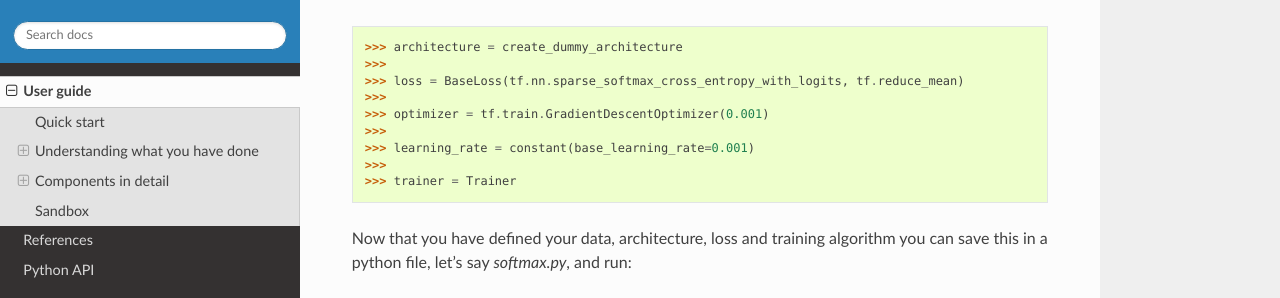
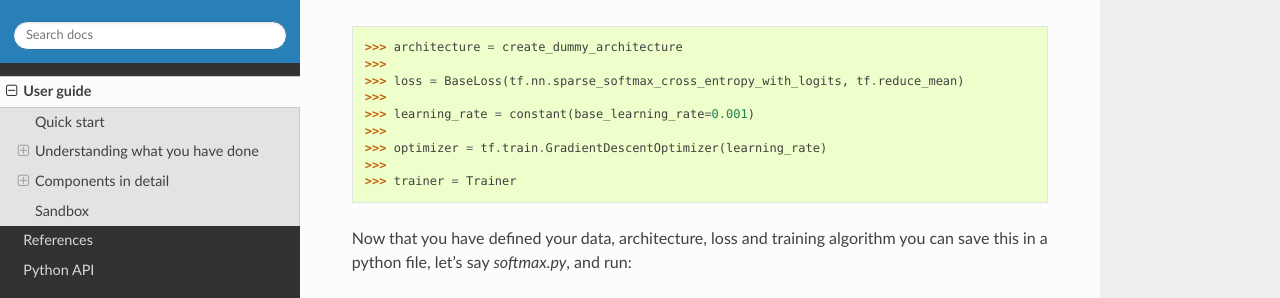
Before and after one commit to bioidiap/bob.learn.tensorflow, a Sphinx documentation site: the page built from doc/user_guide.rst, in a window 1280 px wide and 900 px high, scrolled down 756 px. Shown: the part 153-451 px from the top of the window. Built offline with Sphinx 7.4.7 and the Read the Docs theme 2.0.0, drawn with Linux system fonts in a browser that asks for light colours; formulas are drawn with MathJax 3; the version number could not be read and is left out.

Commit message:
learning rate should go to optimizer

```diff
--- a/doc/user_guide.rst
+++ b/doc/user_guide.rst
@@ -56,9 +56,9 @@ The example consists in training a very simple **CNN** with `MNIST` dataset in 4
     >>>
     >>> loss = BaseLoss(tf.nn.sparse_softmax_cross_entropy_with_logits, tf.reduce_mean)
     >>>
-    >>> optimizer = tf.train.GradientDescentOptimizer(0.001)
+    >>> learning_rate = constant(base_learning_rate=0.001)
     >>>
-    >>> learning_rate = constant(base_learning_rate=0.001)
+    >>> optimizer = tf.train.GradientDescentOptimizer(learning_rate)
     >>>
     >>> trainer = Trainer
 
```
